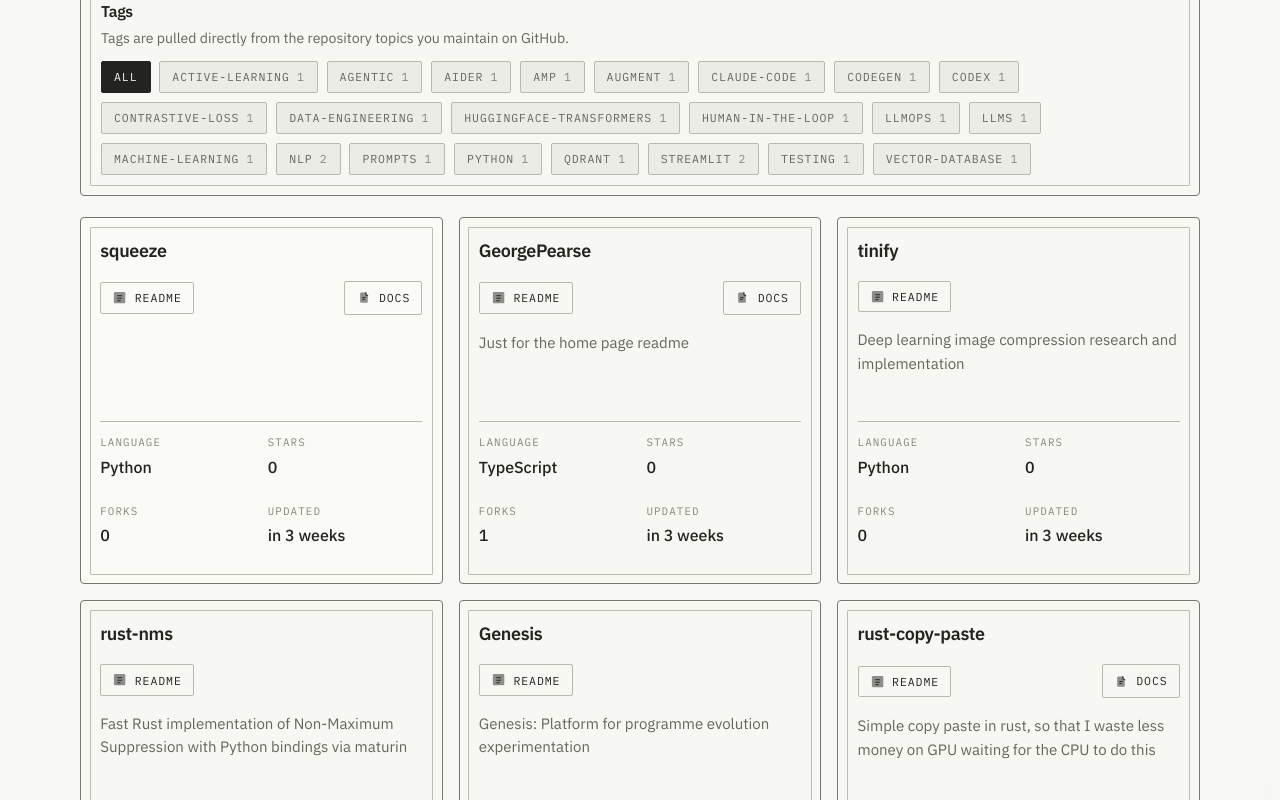
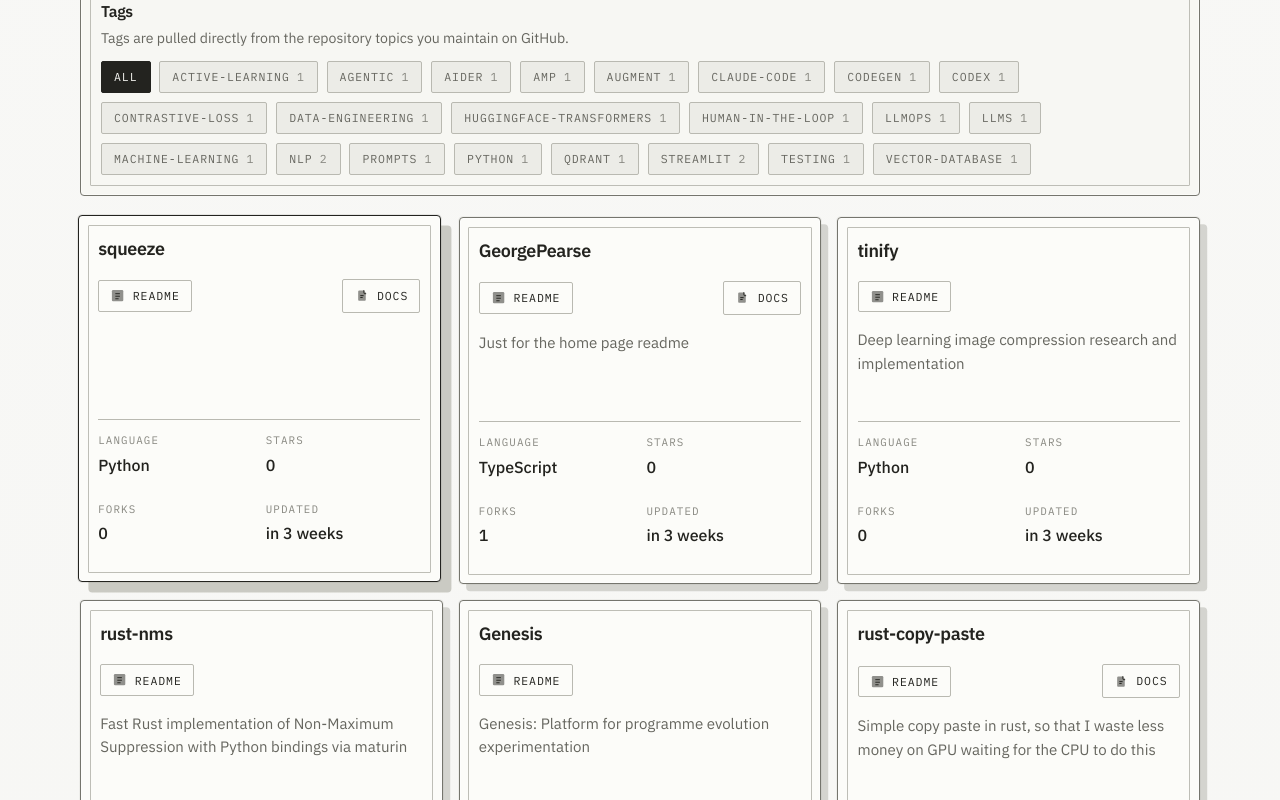
Before and after one commit to GeorgePearse/GeorgePearse, a React (Vite) app: page / in a window 1280 px wide. In both pictures the pointer is over the element 261 px from the left and 1856 px from the top of the page. Shown: the part 1456-2256 px from the top of the page. Built offline with nearby package versions, Linux system fonts and the light colour scheme.

Commit message:
Make project cards pop

```diff
--- a/src/styles/index.css
+++ b/src/styles/index.css
@@ -341,10 +341,27 @@
   gap: 1rem;
   height: 100%;
   padding: 1.2rem;
+  background: rgba(252, 252, 249, 0.98);
+  box-shadow:
+    inset 0 0 0 1px rgba(255, 255, 255, 0.52),
+    0 0 0 1px rgba(117, 117, 109, 0.08),
+    0.45rem 0.45rem 0 rgba(185, 185, 177, 0.55);
+  transition:
+    transform 0.16s ease,
+    box-shadow 0.16s ease,
+    border-color 0.16s ease,
+    background-color 0.16s ease;
 }
 
-.repo-card:hover {
-  background: #fafaf7;
+.repo-card:hover,
+.repo-card:focus-within {
+  transform: translate(-2px, -2px);
+  background: #fcfcf9;
+  border-color: var(--accent);
+  box-shadow:
+    inset 0 0 0 1px rgba(255, 255, 255, 0.58),
+    0 0 0 1px rgba(117, 117, 109, 0.14),
+    0.65rem 0.65rem 0 rgba(185, 185, 177, 0.72);
 }
 
 .repo-card__header {
```
